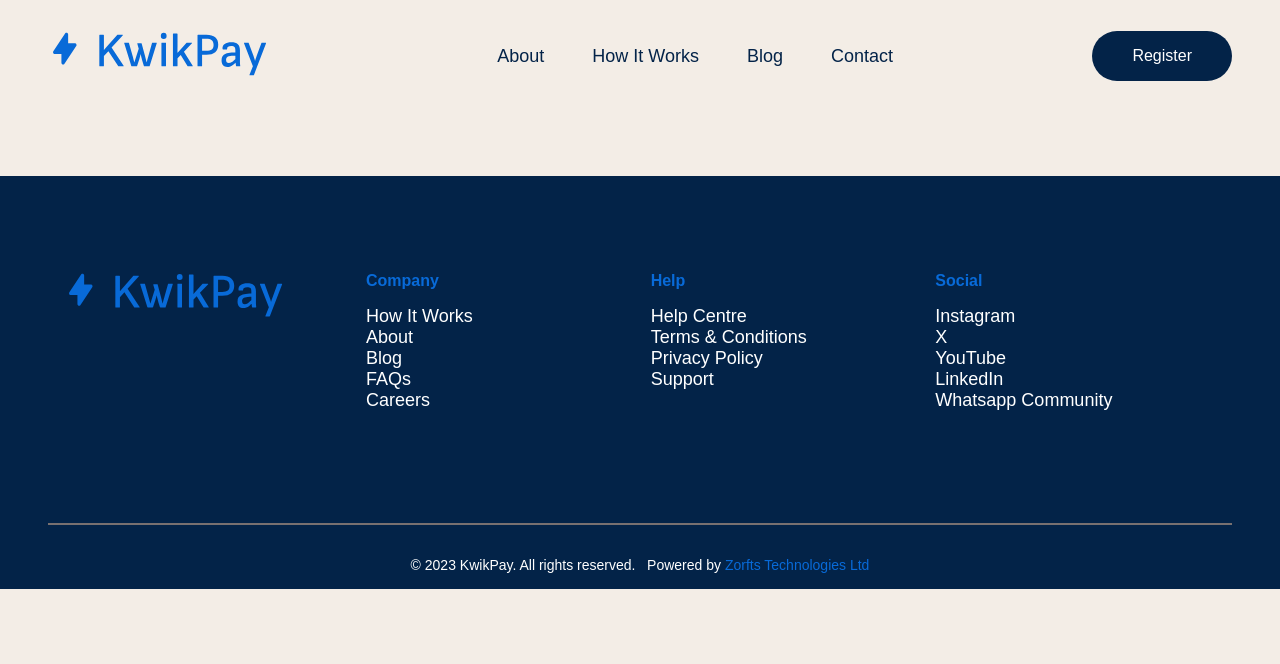
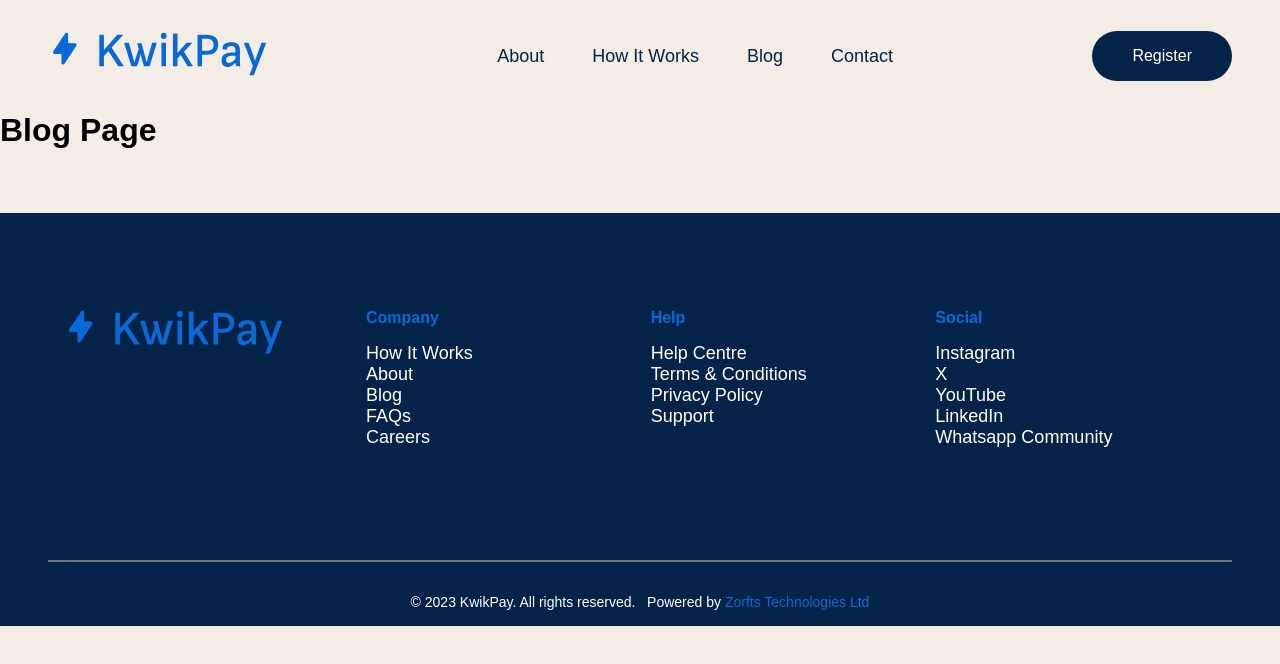
Before and after one commit to Zorftstech/kwikpay-frontend, a Next.js app: page /blog in a window 1280 px wide. Shown: the top 664 px of the page. Built offline with nearby package versions, Linux system fonts and the light colour scheme; a web font is replaced by a local one.

Commit message:
blog page update

```diff
--- a/src/app/blog/page.tsx
+++ b/src/app/blog/page.tsx
@@ -5,6 +5,7 @@
 const Blog: React.FC = () => {
     return (
         <Layout>
+            <h1>Blog Page</h1>
         </Layout>
     )
 }
```
